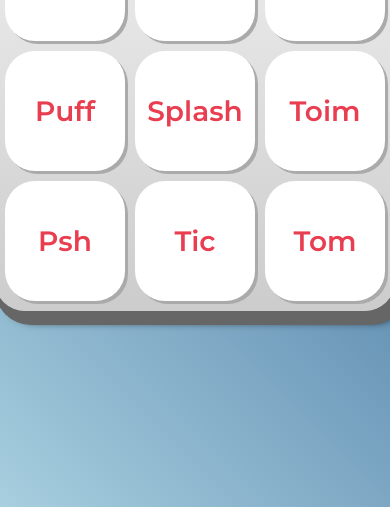
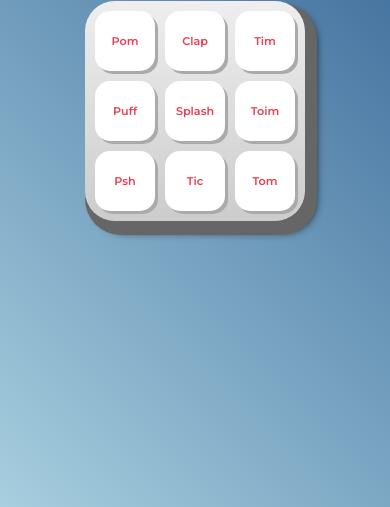
Before and after one commit to LucasDevRJ/alura-midi, a plain HTML site: page index.html in a window 390 px wide. Shown: the part 337-844 px from the top of the page. Drawn offline with Linux system fonts and the light colour scheme.

Commit message:
Responsividade para celular

```diff
--- a/css/estilos.css
+++ b/css/estilos.css
@@ -65,3 +65,13 @@ h1 {
 .tecla:active:focus {
   box-shadow: 3px 3px 0 var(--vermelha-escura) inset, 1px 1px 10px var(--luz);
 }
+
+@media (max-width: 480px) {
+  .tecla {
+    height: 60px;
+    font-size: 0.7rem;
+    line-height: 0;
+    width: 60px;
+    border-radius: 15px;
+  }
+}
```
